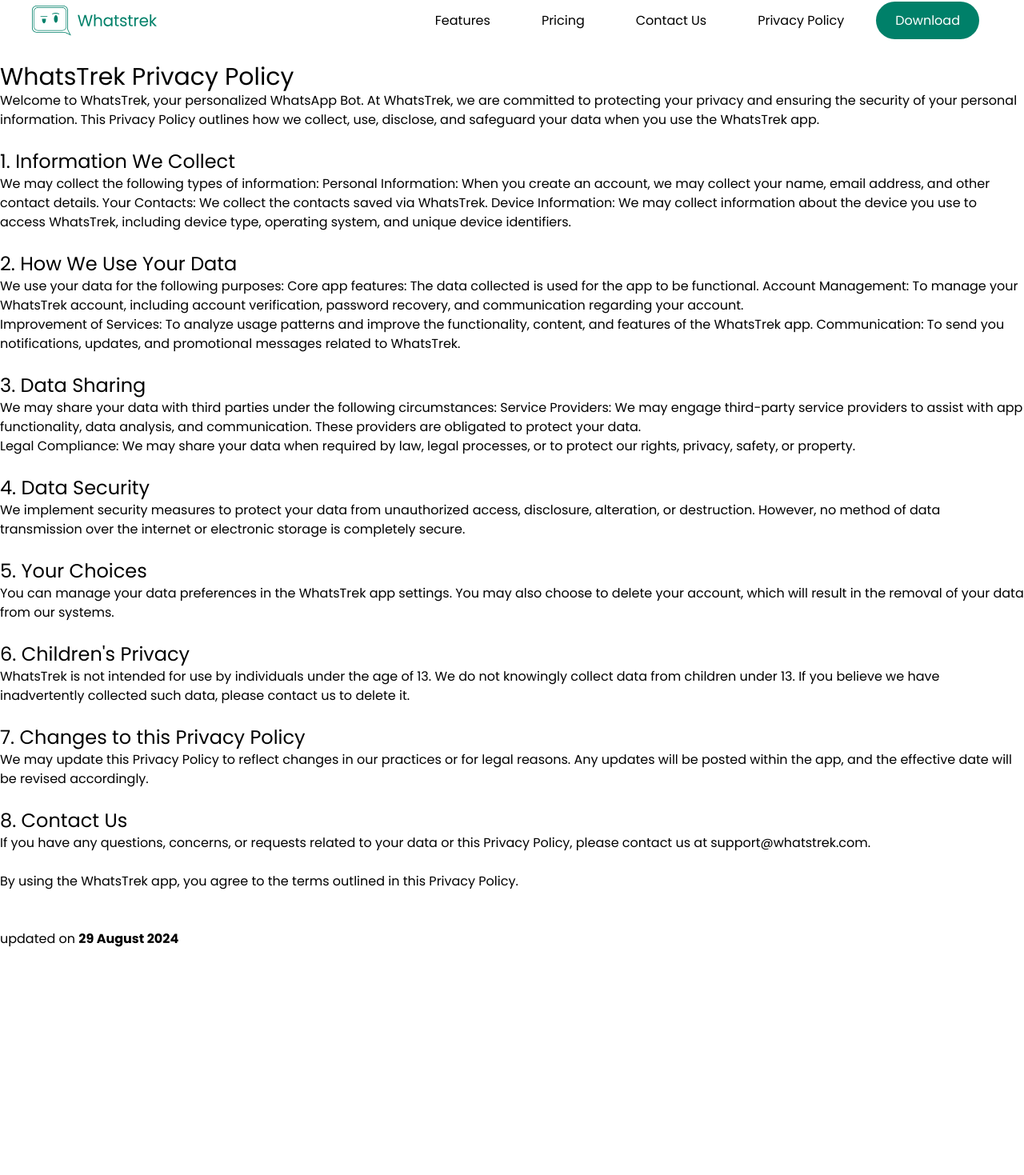
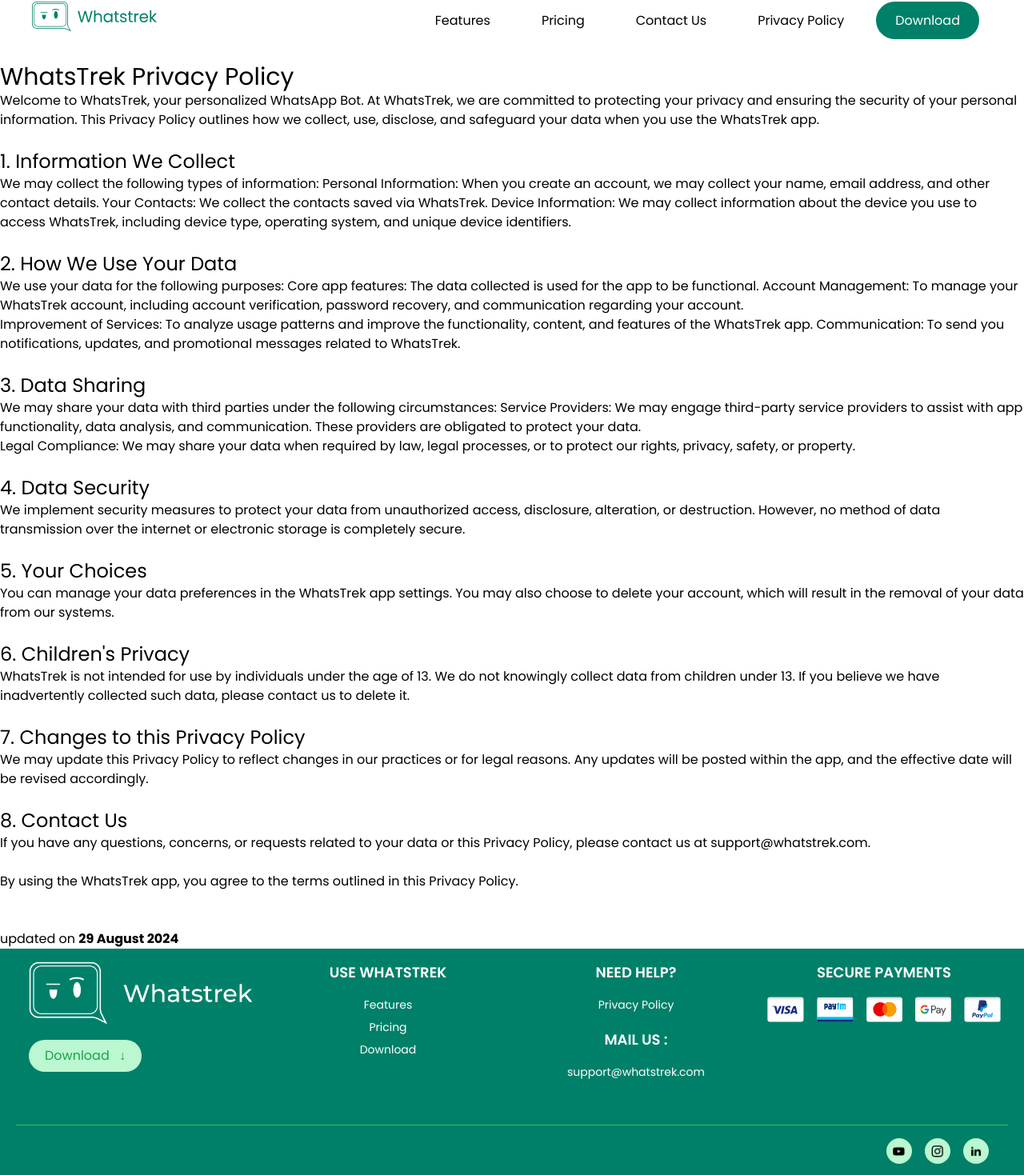
Before and after one commit to yoda-76/WhatsTrek-ws, a React (Vite) app: page /privacy-policy in a window 1280 px wide. Shown: the part 27-1496 px from the top of the page at 80% size. Before the commit the page ends 1214 px from the top, so only its background shows below. Built offline with nearby package versions, Linux system fonts and the light colour scheme.

Commit message:
links are active

```diff
--- a/src/App.tsx
+++ b/src/App.tsx
@@ -3,27 +3,36 @@
 import Home from "./pages/home";
 import PrivacyPolicy from "./pages/privacy-policy";
 import Navbar from "./components/Navbar";
+import { useRef } from "react";
+import Footer from "./components/Footer";
 
 function App() {
+  const featuresRef = useRef<null | HTMLDivElement>(null);
+  const pricingRef = useRef<null | HTMLDivElement>(null);
+
+  const scrollToSection = (ref: React.RefObject<HTMLDivElement>) => {
+    console.log("should scroll");
+    ref.current?.scrollIntoView({ behavior: "smooth" });
+  };
   return (
     <Router>
-      {/* <nav>
-        <ul>
-          <li>
-            <Link to="/">Home</Link>
-          </li>
-          <li>
-            <Link to="/privacy-policy">Privacy Policy</Link>
-          </li>
-        </ul>
-      </nav> */}
       <div className="pop">
-        <Navbar />
+      <Navbar
+          scrollToSection={scrollToSection}
+          featuresRef={featuresRef}
+          pricingRef={pricingRef}
+        />
 
         <Routes>
-          <Route path="/" element={<Home />} />
+          <Route path="/" element={<Home featuresRef={featuresRef} pricingRef={pricingRef} />} />
           <Route path="/privacy-policy" element={<PrivacyPolicy />} />
         </Routes>
+      <Footer
+       scrollToSection={scrollToSection}
+       featuresRef={featuresRef}
+       pricingRef={pricingRef}
+       />
+
       </div>
     </Router>
   );
--- a/src/components/Footer.tsx
+++ b/src/components/Footer.tsx
@@ -11,9 +11,9 @@
 
 
 
-export default function Footer() {
+export default function Footer(props:any) {
   return (
-    <div className="bg-[#008069] py-[5rem] flex flex-col h-fit w-screen">
+    <div className="bg-[#008069] py-[1rem] flex flex-col h-fit w-screen p-5">
       <div className="container mx-auto flex flex-wrap justify-between items-start">
         {/* Left Section */}
         <div className="w-full flex flex-col  md:items-start md:w-1/4 mb-6">
@@ -24,7 +24,7 @@
             </div>
           </div>
           <div className="mt-4">
-            <button className="bg-green-200 text-green-600 py-2 px-4 rounded-full">
+            <button  onClick={() => window.open("https://play.google.com/store/apps/details?id=com.message.whatstrek&pcampaignid=web_share", "_blank")} className="bg-green-200 text-green-600 py-2  px-5 m-1 ml-4 rounded-full">
               Download <span className="ml-2">&#x2193;</span>
             </button>
           </div>
@@ -34,23 +34,14 @@
         <div className="w-full text-white md:w-1/4 mb-6">
           <h3 className="text-lg font-semibold ">USE WHATSTREK</h3>
           <ul className="mt-4 text-sm space-y-2 ">
-            <li className=" ">
-              <a href="#" className=" hover:underline">
-                Contact Us
-              </a>
+            <li className="hover:underline hover:cursor-pointer"  onClick={() => props.scrollToSection(props.featuresRef)}>
+                Features
+            </li>
+            <li className="hover:underline hover:cursor-pointer"  onClick={() => props.scrollToSection(props.pricingRef)}>
+              Pricing
             </li>
             <li>
-              <a href="#" className=" hover:underline">
-                Features
-              </a>
-            </li>
-            <li>
-              <a href="#" className=" hover:underline">
-                Pricing
-              </a>
-            </li>
-            <li>
-              <a href="#" className=" hover:underline">
+              <a href="https://play.google.com/store/apps/details?id=com.message.whatstrek&pcampaignid=web_share" target="_blank" className=" hover:underline">
                 Download
               </a>
             </li>
@@ -66,9 +57,13 @@
                 Privacy Policy
               </a>
             </li>
+          </ul>
+
+          <h3 className="text-lg font-semibold mt-5">MAIL US :</h3>
+          <ul className="mt-4 text-sm space-y-2">
             <li>
-              <a href="#" className="hover:underline">
-                Contact us
+              <a href="mailto:support@whatstrek.com" className="hover:underline">
+                support@whatstrek.com
               </a>
             </li>
           </ul>
--- a/src/components/Navbar.tsx
+++ b/src/components/Navbar.tsx
@@ -3,17 +3,20 @@
 import Hamburger from "hamburger-react";
 import { useState } from "react";
 import Sidebar2 from "./Sidebar2"
-export default function Navbar() {
+export default function Navbar({ scrollToSection, featuresRef, pricingRef }: any) {
   const [isOpen, setOpen] = useState(false);
   return (
     <div>
       <nav className="flex justify-between  p-2 md:px-10">
         {/* <h1 className='text-3xl text-black font-bold h-16'>LOGO</h1> */}
+        <a className="mt-5" href="/">
+
         <img className="color-black" src={l1} alt="logo" />
+        </a>
 
         <div className="hidden md:flex justify- gap-4 py-8 p-4 text-white">
-          <CustomButton to="/" text="Features" />
-          <CustomButton to="/" text="Pricing" />
+          <CustomButton onClick={() => scrollToSection(featuresRef)} to="/" text="Features" />
+          <CustomButton onClick={() => scrollToSection(pricingRef)} to="/" text="Pricing" />
           <CustomButton to="/" text="Contact Us" />
           <CustomButton to="/privacy-policy" text="Privacy Policy" />
           <CustomButton
--- a/src/components/Pricing.tsx
+++ b/src/components/Pricing.tsx
@@ -1,27 +1,52 @@
+import { useState } from "react";
 import p1 from "../assets/p1.png";
 import p2 from "../assets/p2.png";
 import p3 from "../assets/p3.png";
 
-// import p1h from '../assets/p1h.png'
-// import p2h from '../assets/p2h.png'
-// import p3h from '../assets/p3h.png'
+import p1h from '../assets/p1h.png'
+import p2h from '../assets/p2h.png'
+import p3h from '../assets/p3h.png'
 
 export default function Pricing() {
+  const [PricingCards, setPricingCards] = useState({
+    p1: (<img src={p1} alt="logo" />),
+    p2: (<img src={p2} alt="logo" />),
+    p3: (<img src={p3} alt="logo" />)
+  });
   return (
     <div className=" flex flex-col items-center my-10 md:my-20">
-      <div className="md:w-[70%] w-full">
+      <div className="md:w-[60%] w-full">
         <div className="text-2xl md:text-5xl text-black my-5">Pricing</div>
-        <div className="text-sm md:text-2xl text-black ">
+        <div className="text-sm md:text-2xl text-black p-5 ">
           Unleash the power of hassle-free messaging and make your chat life
           more fun, efficient, and totally effortless. We’re here{" "}
         </div>
       </div>
 
-      <div className="flex justify-center items-center mt-5 md:mt-32 md:mx-20 ">
+      <div className="flex justify-center items-center mt-5 md:mt-32 md:mx-20 w-[70%]">
         <div className="flex flex-col md:flex-row justify-center items-center md:justify-start md:items-start w-[100%]">
-          <img className="w-[80%] md:w-1/3" src={p1} alt="logo" />
-          <img className="w-[80%] md:w-1/3" src={p2} alt="logo" />
-          <img className="w-[80%] md:w-1/3" src={p3} alt="logo" />
+          <a target="_blank" onMouseEnter={() => {
+            setPricingCards(prev=>({...prev, p1:(<img className="h-auto" src={p1h} alt="logo" />)}))
+          }} onMouseLeave={() => {
+            setPricingCards(prev=>({...prev, p1:(<img className="h-auto" src={p1} alt="logo" />)}))
+          }} className="w-[80%] md:w-1/3 "  href="https://play.google.com/store/apps/details?id=com.message.whatstrek&pcampaignid=web_share">
+          {PricingCards.p1}
+          </a>
+
+          <a target="_blank" onMouseEnter={() => {
+            setPricingCards(prev=>({...prev, p2:(<img className="h-auto" src={p2h} alt="logo" />)}))
+          }} onMouseLeave={() => {
+            setPricingCards(prev=>({...prev, p2:(<img className="h-auto" src={p2} alt="logo" />)}))
+          }} className="w-[80%] md:w-1/3 " href="https://play.google.com/store/apps/details?id=com.message.whatstrek&pcampaignid=web_share">
+          {PricingCards.p2}
+
+          </a><a target="_blank" onMouseEnter={() => {
+            setPricingCards(prev=>({...prev, p3:(<img className="h-auto" src={p3h} alt="logo" />)}))
+          }} onMouseLeave={() => {
+            setPricingCards(prev=>({...prev, p3:(<img className="h-auto" src={p3} alt="logo" />)}))
+          }} className="w-[80%] md:w-1/3 " href="https://play.google.com/store/apps/details?id=com.message.whatstrek&pcampaignid=web_share">
+          {PricingCards.p3}
+          </a>
 
         </div>
       </div>
--- a/src/components/Sidebar2.tsx
+++ b/src/components/Sidebar2.tsx
@@ -5,18 +5,11 @@
     <div
       className={`absolute ${
         props.isOpen ? "" : "hidden"
-      } bg-[#d9fcd2]  right-0 t-0 w-[50vw] h-[100vh] bg-black`}
+      } bg-[#d9fcd2]  right-0 t-0 w-[50vw] h-[100vh] `}
     >
       <ul className="mt-10 flex flex-col ml-8 items-start w-full gap-10 text-[12px]">
-        <li className="w-[50%] border-b-2 border-gray-400 flex items-start pb-2">
-          <a href="">Features</a>
-        </li>
-        <li className="w-[50%] border-b-2 border-gray-400 flex items-start pb-2">
-          <a href="">Pricing</a>
-        </li>
-        <li className="w-[50%] border-b-2 border-gray-400 flex items-start pb-2">
-          <a href="">Contact Us</a>
-        </li>
+
+
         <li className="w-[50%] border-b-2 border-gray-400 flex items-start pb-2">
           <a href="/privacy-policy">Privacy Policy</a>
         </li>
--- a/src/components/Tutorial.tsx
+++ b/src/components/Tutorial.tsx
@@ -1,7 +1,7 @@
 export default function Tutorial() {
   return (
     <div className="w-screen flex justify-center my-5">
-      <div className="w-[100%] md:w-[70%]  h-[fit] m-2 p-4 rounded-md bg-black flex justify-center items-center">
+      <div className="w-[100%] md:w-[70%]  h-[fit] m-2 p-4 rounded-md flex justify-center items-center">
         <iframe
           src="https://www.youtube.com/embed/E7wJTI-1dvQ"
           allow="autoplay; encrypted-media"
--- a/src/components/custom/CustomButton.tsx
+++ b/src/components/custom/CustomButton.tsx
@@ -6,6 +6,7 @@
   text: string;
   active?: boolean;
   href?: string;
+  onClick?: () => void
 }) {
   return (
     <div>
@@ -16,6 +17,7 @@
               : `rounded-3xl text-white py-3 px-6 w-28 bg-[#008069] hover:bg-inherit hover:text-black`
           }>{props.text}</a>
         :<Link
+        onClick={props.onClick}
         className={
           !props.active
             ? `rounded-3xl text-black py-3 px-6 w-28 hover:bg-[#008069] hover:text-white`
--- a/src/pages/home.tsx
+++ b/src/pages/home.tsx
@@ -1,17 +1,21 @@
+import { useRef } from "react";
 import Features from "../components/Features";
 import Footer from "../components/Footer";
 import HeroBanner from "../components/HeroBanner";
 import Pricing from "../components/Pricing";
 import Tutorial from "../components/Tutorial";
 
-function Home() {
+function Home( {featuresRef, pricingRef}: any) {
   return (
     <div className="flex flex-col items-center ">
       <HeroBanner/>
       <Tutorial/>
-      <Features/>
-      <Pricing/>
-      <Footer/>
+      <div ref={featuresRef}>
+        <Features />
+      </div>
+      <div ref={pricingRef}>
+        <Pricing />
+      </div>
     </div>
   )
 }
```
Also changed, not shown: src/components/Features.tsx (+14 -13 lines), src/components/logo.png (deleted).
